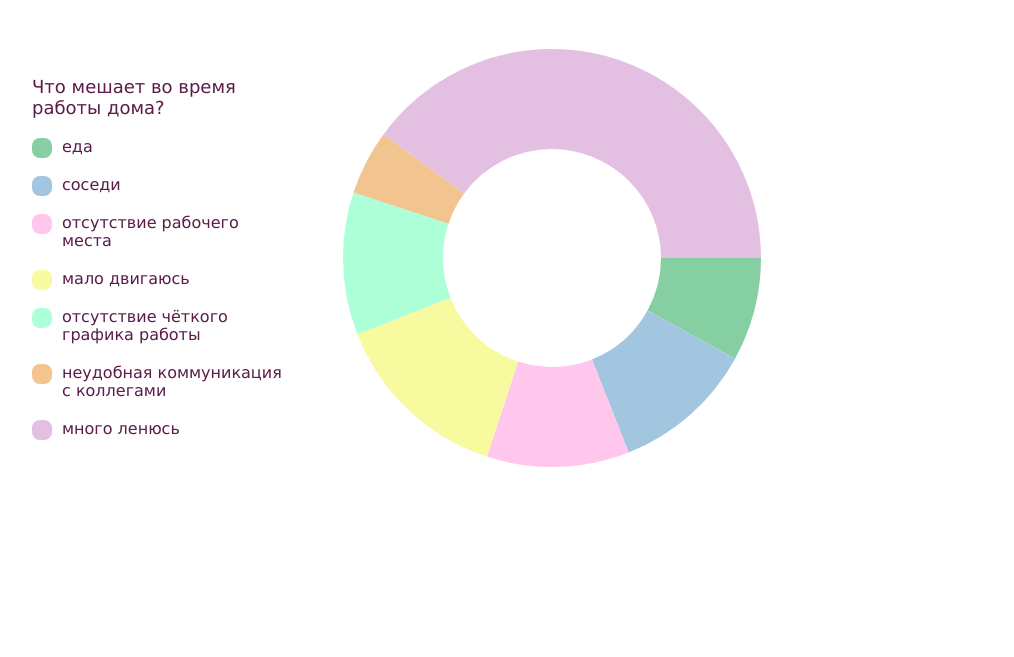
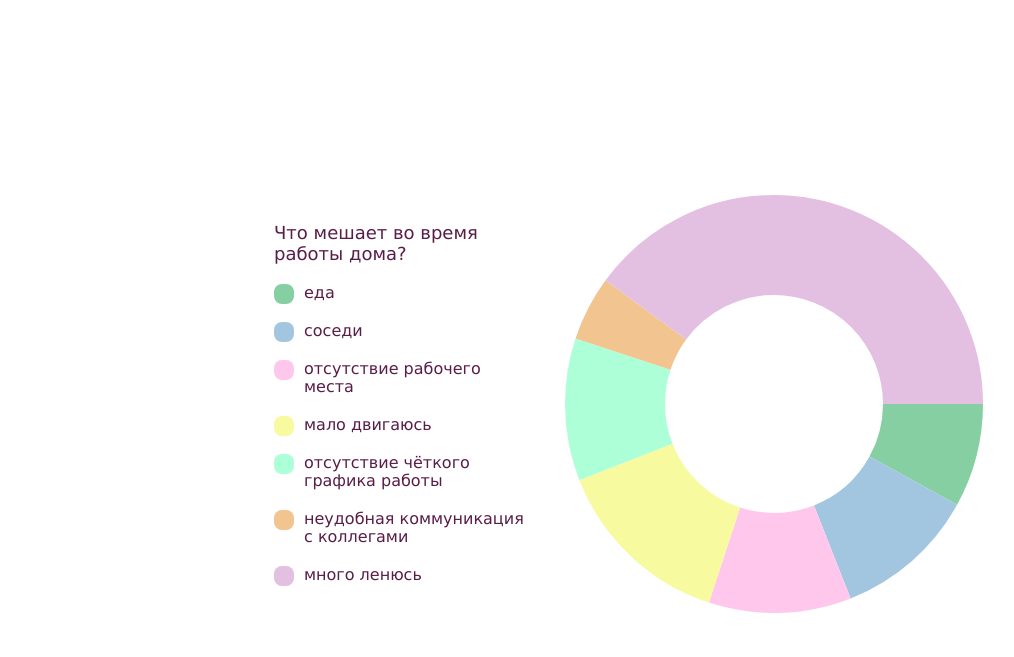
Before and after one commit to Aleshim/svg-diagram, a plain HTML site: page index.html in a window 1280 px wide. Shown: the whole page, without its empty margins (6-1020 px from the left). Drawn offline with Linux system fonts and the light colour scheme.

Commit message:
отцентрировал canvas

```diff
--- a/index.html
+++ b/index.html
@@ -1,6 +1,11 @@
 <!DOCTYPE html>
 <html>
-	<link rel="stylesheet" href="style.css" >
+	<head>
+		<meta charset="UTF-8">
+		<link rel="stylesheet" href="style.css">
+		<script src="script.js" defer></script>
+	</head>
+	<div class="container">
 		<div class="canvas">
 			<!--легенда-->
 			<div class="legend">
@@ -27,5 +32,5 @@
 				<circle class="unit" r="15.9" cx="50%" cy="50%"></circle>
 			</svg>
 		</div>
-	<script src="script.js"></script>
+	</div>
 </html>
--- a/style.css
+++ b/style.css
@@ -1,8 +1,23 @@
+html {
+	width: 100vw;
+	height: 100vh;
+	padding: 0;
+	margin: 0;
+}
+
 .canvas {
+	margin-right: auto;
+	margin-left: auto;
   display: flex;
   justify-content: space-between;
   align-items: center;
   max-width: 800px;
+}
+
+.container {
+	display: flex;
+	height: 99vh;
+	align-items: center;
 }
 
 .legend {
```
Lines whose indentation alone changed are shown as unchanged.
